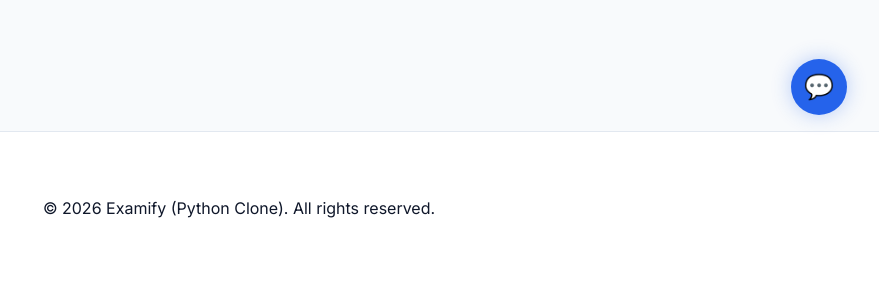
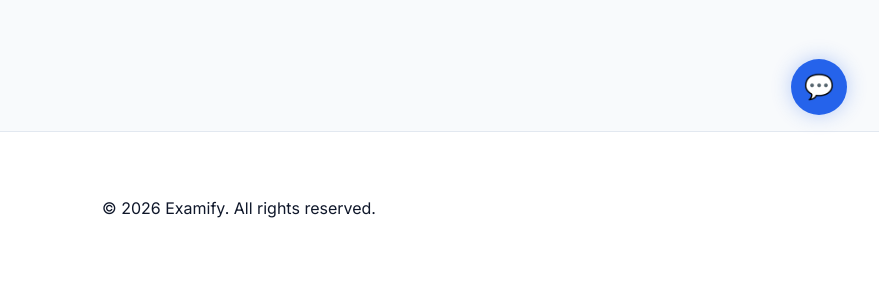
Before and after one commit to amulyaverse/examify-python, a Flask app: page /auth in a window 1280 px wide. Shown: the part 653-939 px from the top of the page, without its empty margins (401-1280 px from the left). Run offline with Flask 3, Linux system fonts and the light colour scheme.

Commit message:
Update footer copyright notice

```diff
--- a/templates/base.html
+++ b/templates/base.html
@@ -61,7 +61,7 @@
     <!-- Footer -->
     <footer style="background-color: var(--surface); padding: 4rem 0; border-top: 1px solid var(--border); margin-top: 4rem;">
         <div class="container text-center text-muted">
-            <p>&copy; 2026 Examify (Python Clone). All rights reserved.</p>
+            <p>&copy; 2026 Examify. All rights reserved.</p>
         </div>
     </footer>
 
```
